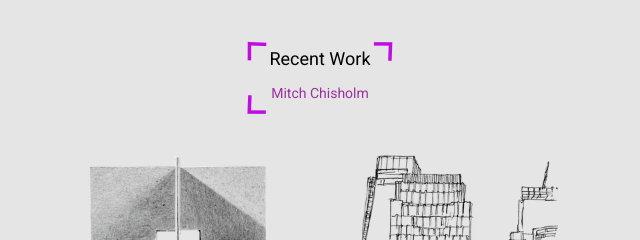
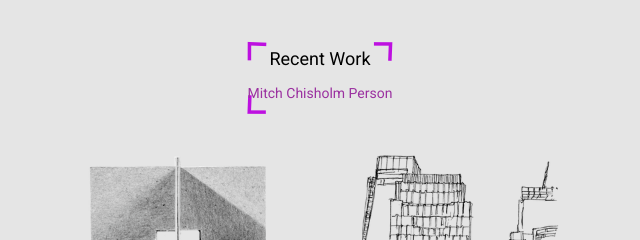
Before and after one commit to chismi/chismi.github.io, a website: page index.html in a window 1280 px wide. Shown: the top 240 px of the page, 320-960 px from the left. Drawn offline with Linux system fonts and the light colour scheme.

Commit message:
Changed my name

```diff
--- a/index.html
+++ b/index.html
@@ -11,7 +11,7 @@
 	<section class="header">
 		<div class="header_landing">
 			<h1>Recent Work</h1>
-			<h2>Mitch Chisholm</h2>
+			<h2>Mitch Chisholm Person</h2>
 		</div>
 	</section>
 
```
